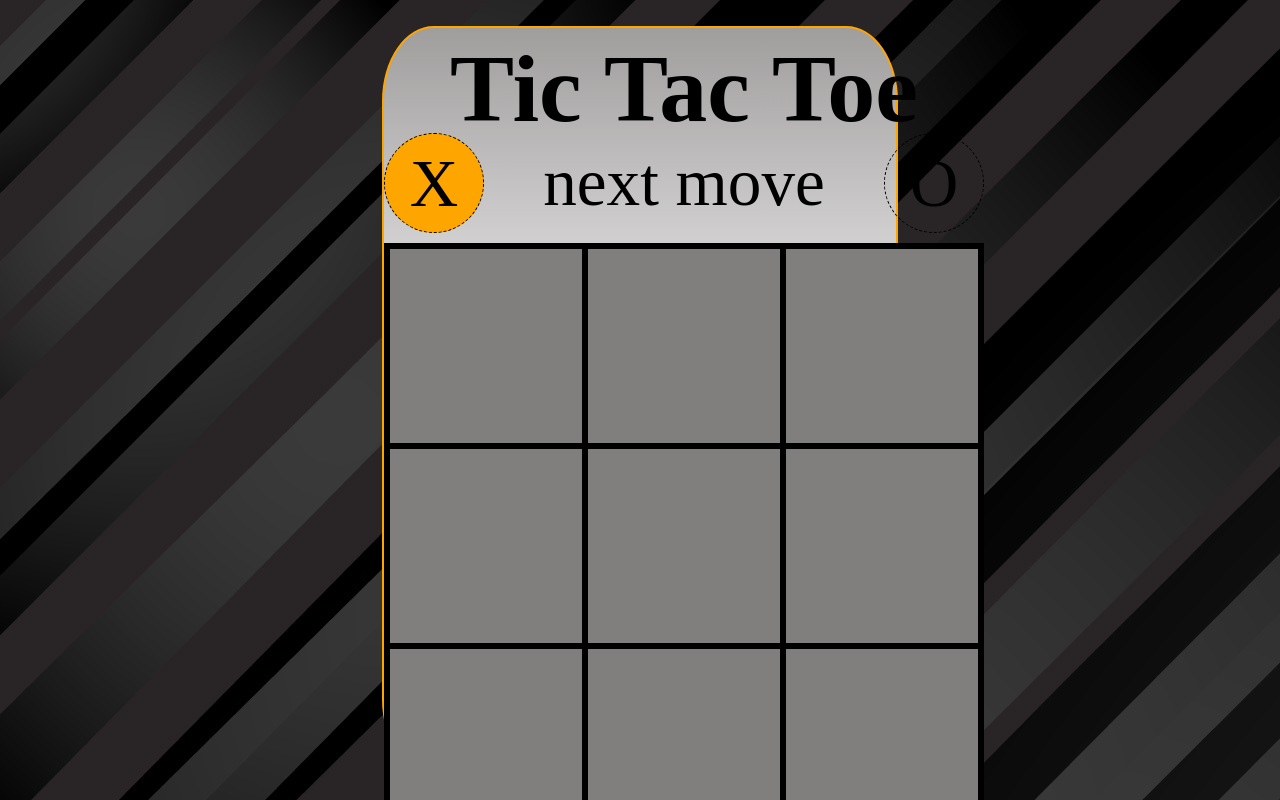
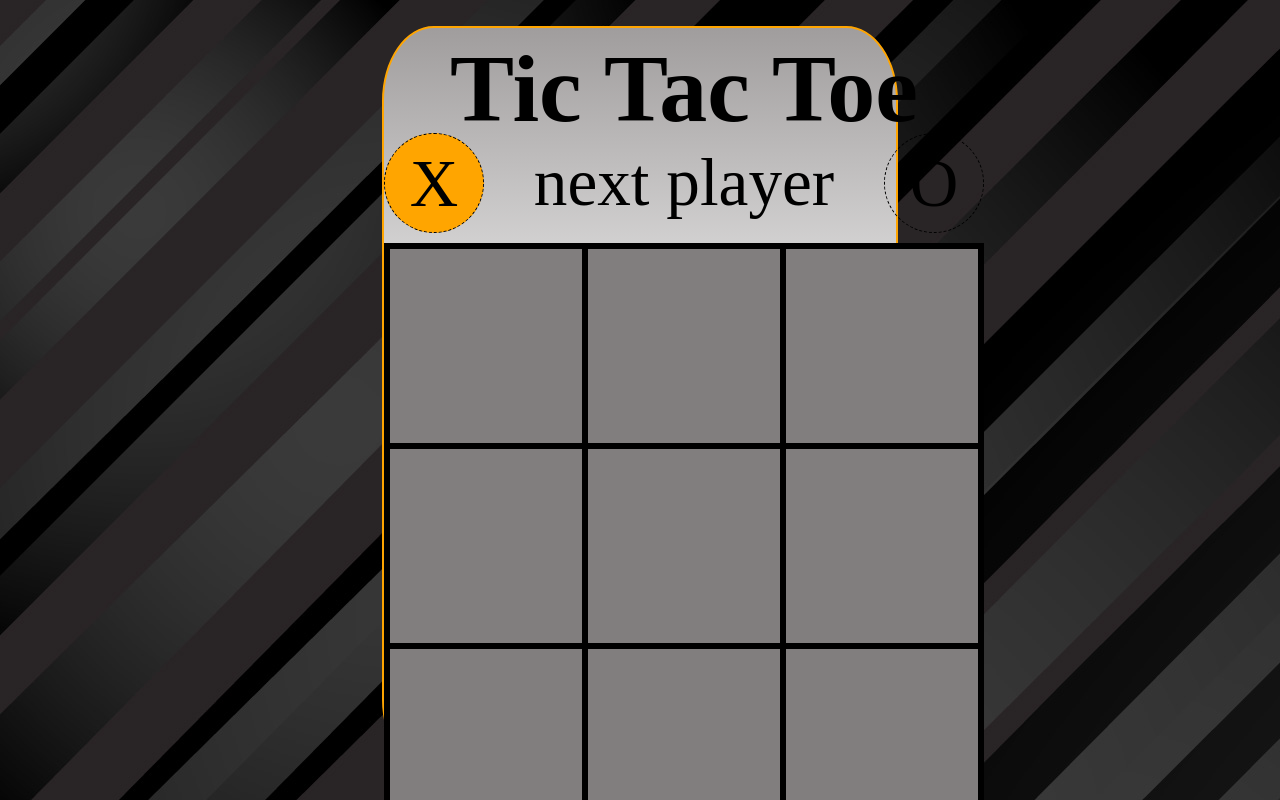
Before and after one commit to ChristianHarris-1/react-projects, a React (Vite) app in the folder tic-tac-toe/: page / in a window 1280 px wide. Built offline with nearby package versions, Linux system fonts and the light colour scheme.

Commit message:
Changing default next player message to be more descriptive

```diff
--- a/tic-tac-toe/src/App.jsx
+++ b/tic-tac-toe/src/App.jsx
@@ -18,7 +18,7 @@
   )
   const [gameOver, setGameOver] = React.useState(false);
   const [currentMoveValue, setCurrentMoveValue] = React.useState('O');
-  const [currentPlayerMessage, setCurrentPlayerMessage] = React.useState('next move')
+  const [currentPlayerMessage, setCurrentPlayerMessage] = React.useState('next player')
 
   React.useEffect(() =>
     checkWin()
```
